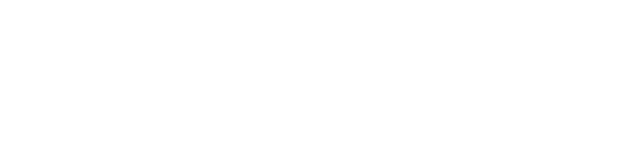
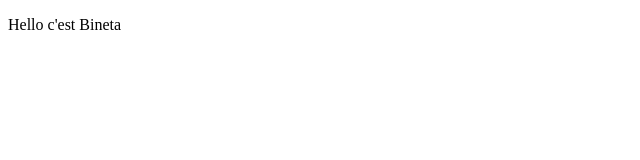
Before and after one commit to sokhna54/GESTION_BUS, a plain HTML site: page index.html in a window 1280 px wide. Shown: the whole page, without its empty margins (0-640 px from the left). Drawn offline with Linux system fonts and the light colour scheme.

Commit message:
J'ai ajouté une ligne dans index.html

```diff
--- a/index.html
+++ b/index.html
@@ -6,6 +6,7 @@
     <title>Document</title>
 </head>
 <body>
+    <p>Hello c'est Bineta</p>
 
 </body>
 </html>
```
